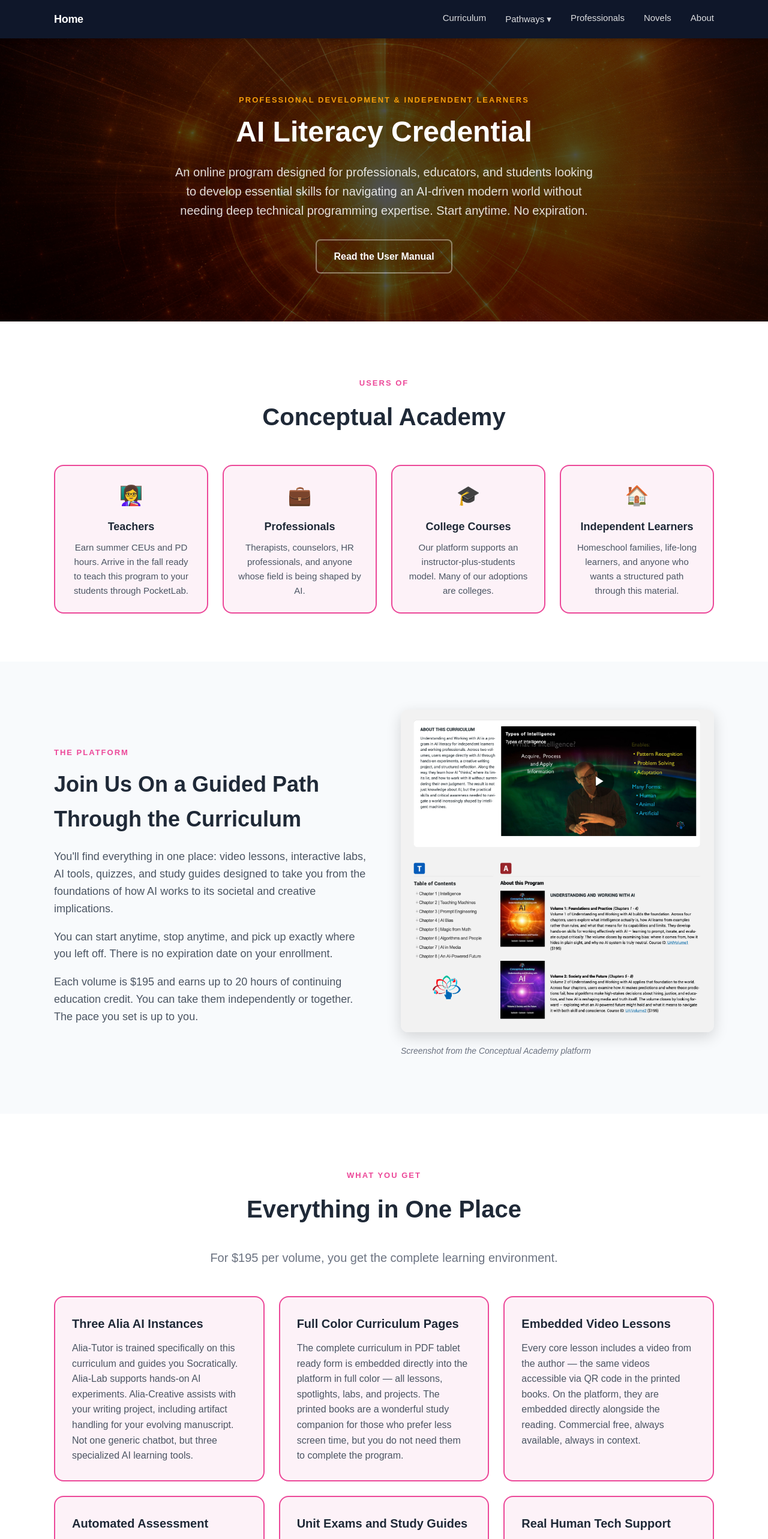
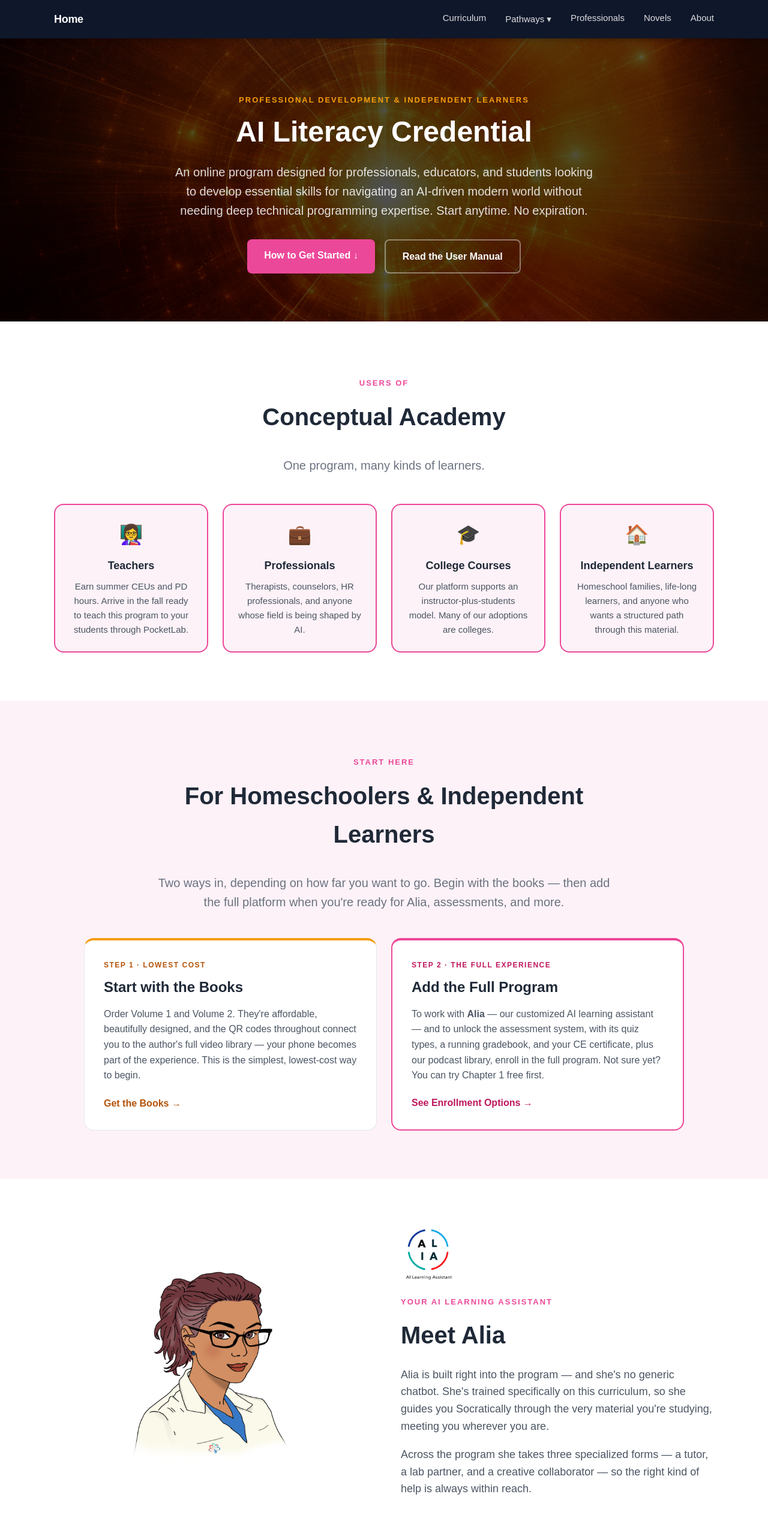
Before and after one commit to Suchocki88/UnderstandingAI.ai, a Next.js app: page /academy in a window 1280 px wide. Shown: the top 2566 px of the page at 60% size. Built offline with nearby package versions, Linux system fonts and the light colour scheme.

Commit message:
Update page metadata and improve content clarity

```diff
--- a/app/academy/page.tsx
+++ b/app/academy/page.tsx
@@ -1,7 +1,7 @@
 import Link from "next/link";
 export const metadata = {
   title: "Professional Development & CEUs | Conceptual Academy",
-  description: "Earn continuing education credits studying AI literacy. Self-paced, no expiration. For teachers, professionals, and independent learners.",
+  description: "Earn continuing education credits studying AI literacy. Self-paced, no expiration. For teachers, professionals, homeschoolers, and independent learners.",
 }
 export default function Page() {
   return (
@@ -32,6 +32,21 @@ export default function Page() {
           </p>
           <div style={{ display: "flex", gap: 16, justifyContent: "center", flexWrap: "wrap" }}>
             <a
+              href="#start"
+              style={{
+                background: "#ec4899",
+                color: "white",
+                padding: "14px 28px",
+                borderRadius: 8,
+                textDecoration: "none",
+                fontWeight: 700,
+                fontSize: 16,
+                display: "inline-block",
+              }}
+            >
+              How to Get Started ↓
+            </a>
+            <a
               href="https://conceptualacademy.com/sites/default/files/2026-03/UAI_Users_Manual.pdf"
               target="_blank"
               rel="noopener noreferrer"
@@ -61,11 +76,11 @@ export default function Page() {
             </p>
             <h2 style={{ fontSize: 40, marginTop: 12 }}>Conceptual Academy</h2>
             <p style={{ marginTop: 16, fontSize: 20, color: "#6b7280" }}>
-
+              One program, many kinds of learners.
             </p>
           </div>
 
-          <div style={{ display: "grid", gridTemplateColumns: "repeat(auto-fit, minmax(220px, 1fr))", gap: 24 }}>
+          <div style={{ display: "grid", gridTemplateColumns: "repeat(auto-fit, minmax(min(100%, 220px), 1fr))", gap: 24 }}>
             <div style={{ background: "#fdf2f8", borderRadius: 16, padding: 24, border: "2px solid #ec4899", textAlign: "center" }}>
               <div style={{ fontSize: 32, marginBottom: 12 }}>👩‍🏫</div>
               <h3 style={{ fontSize: 18, margin: "0 0 8px" }}>Teachers</h3>
@@ -90,22 +105,93 @@ export default function Page() {
         </div>
       </section>
 
+      {/* FOR INDEPENDENT LEARNERS */}
+      <section id="start" style={{ background: "#fdf2f8", padding: "80px 24px" }}>
+        <div style={{ maxWidth: 1000, margin: "0 auto" }}>
+          <div style={{ textAlign: "center", maxWidth: 760, margin: "0 auto 44px" }}>
+            <p style={{ fontSize: 13, fontWeight: 700, textTransform: "uppercase", letterSpacing: 2, color: "#ec4899" }}>
+              Start Here
+            </p>
+            <h2 style={{ fontSize: 40, marginTop: 12 }}>For Homeschoolers &amp; Independent Learners</h2>
+            <p style={{ marginTop: 16, fontSize: 20, color: "#6b7280" }}>
+              Two ways in, depending on how far you want to go. Begin with the books — then add the full platform when you&apos;re ready for Alia, assessments, and more.
+            </p>
+          </div>
+
+          <div style={{ display: "grid", gridTemplateColumns: "repeat(auto-fit, minmax(min(100%, 300px), 1fr))", gap: 24, alignItems: "stretch" }}>
+            {/* Step 1: Books */}
+            <div style={{ background: "#ffffff", borderRadius: 16, padding: 32, border: "1px solid #e5e7eb", borderTop: "4px solid #f59e0b", display: "flex", flexDirection: "column" }}>
+              <p style={{ fontSize: 12, fontWeight: 700, textTransform: "uppercase", letterSpacing: 1.5, color: "#b45309", margin: 0 }}>Step 1 · Lowest Cost</p>
+              <h3 style={{ fontSize: 24, margin: "8px 0 12px" }}>Start with the Books</h3>
+              <p style={{ fontSize: 16, color: "#4b5563", margin: "0 0 20px", flexGrow: 1 }}>
+                Order Volume 1 and Volume 2. They&apos;re affordable, beautifully designed, and the QR codes throughout connect you to the author&apos;s full video library — your phone becomes part of the experience. This is the simplest, lowest-cost way to begin.
+              </p>
+              <Link href="/curriculum" style={{ color: "#b45309", fontWeight: 700, textDecoration: "none", fontSize: 16 }}>
+                Get the Books →
+              </Link>
+            </div>
+
+            {/* Step 2: Full Program */}
+            <div style={{ background: "#ffffff", borderRadius: 16, padding: 32, border: "2px solid #ec4899", borderTop: "4px solid #ec4899", display: "flex", flexDirection: "column" }}>
+              <p style={{ fontSize: 12, fontWeight: 700, textTransform: "uppercase", letterSpacing: 1.5, color: "#be185d", margin: 0 }}>Step 2 · The Full Experience</p>
+              <h3 style={{ fontSize: 24, margin: "8px 0 12px" }}>Add the Full Program</h3>
+              <p style={{ fontSize: 16, color: "#4b5563", margin: "0 0 20px", flexGrow: 1 }}>
+                To work with <strong>Alia</strong> — our customized AI learning assistant — and to unlock the assessment system, with its quiz types, a running gradebook, and your CE certificate, plus our podcast library, enroll in the full program. Not sure yet? You can try Chapter 1 free first.
+              </p>
+              <a href="#enroll" style={{ color: "#be185d", fontWeight: 700, textDecoration: "none", fontSize: 16 }}>
+                See Enrollment Options →
+              </a>
+            </div>
+          </div>
+        </div>
+      </section>
+
+      {/* MEET ALIA */}
+      <section style={{ background: "#ffffff", padding: "80px 24px" }}>
+        <div style={{ maxWidth: 1100, margin: "0 auto", display: "grid", gridTemplateColumns: "repeat(auto-fit, minmax(min(100%, 300px), 1fr))", gap: 56, alignItems: "center" }}>
+          <div style={{ display: "flex", justifyContent: "center" }}>
+            <img
+              src="/images/AliaHiRezSmile.png"
+              alt="Alia, the AI learning assistant"
+              style={{ width: "100%", maxWidth: 320 }}
+            />
+          </div>
+          <div>
+            <img
+              src="/images/AliaCircle.jpg"
+              alt="ALIA — AI Learning Assistant"
+              style={{ width: 92, marginBottom: 16, borderRadius: 8 }}
+            />
+            <p style={{ fontSize: 13, fontWeight: 700, textTransform: "uppercase", letterSpacing: 2, color: "#ec4899", margin: 0 }}>
+              Your AI Learning Assistant
+            </p>
+            <h2 style={{ fontSize: 40, margin: "12px 0 20px" }}>Meet Alia</h2>
+            <p style={{ fontSize: 18, color: "#4b5563", marginBottom: 16 }}>
+              Alia is built right into the program — and she&apos;s no generic chatbot. She&apos;s trained specifically on this curriculum, so she guides you Socratically through the very material you&apos;re studying, meeting you wherever you are.
+            </p>
+            <p style={{ fontSize: 18, color: "#4b5563" }}>
+              Across the program she takes three specialized forms — a tutor, a lab partner, and a creative collaborator — so the right kind of help is always within reach.
+            </p>
+          </div>
+        </div>
+      </section>
+
       {/* PLATFORM SCREENSHOT */}
       <section style={{ background: "#f8fafc", padding: "80px 24px" }}>
-        <div style={{ maxWidth: 1100, margin: "0 auto", display: "grid", gridTemplateColumns: "repeat(auto-fit, minmax(320px, 1fr))", gap: 56, alignItems: "center" }}>
+        <div style={{ maxWidth: 1100, margin: "0 auto", display: "grid", gridTemplateColumns: "repeat(auto-fit, minmax(min(100%, 320px), 1fr))", gap: 56, alignItems: "center" }}>
           <div>
             <p style={{ fontSize: 13, fontWeight: 700, textTransform: "uppercase", letterSpacing: 2, color: "#ec4899" }}>
               The Platform
             </p>
             <h2 style={{ fontSize: 36, margin: "12px 0 20px" }}>Join Us On a Guided Path Through the Curriculum</h2>
             <p style={{ fontSize: 18, color: "#4b5563", marginBottom: 16 }}>
-              You'll find everything in one place: video lessons, interactive labs, AI tools, quizzes, and study guides designed to take you from the foundations of how AI works to its societal and creative implications.
+              You&apos;ll find everything in one place: video lessons, interactive labs, AI tools, quizzes, and study guides designed to take you from the foundations of how AI works to its societal and creative implications.
             </p>
-              <p style={{ fontSize: 18, color: "#4b5563", marginBottom: 16 }}>
+            <p style={{ fontSize: 18, color: "#4b5563", marginBottom: 16 }}>
               You can start anytime, stop anytime, and pick up exactly where you left off. There is no expiration date on your enrollment.
             </p>
             <p style={{ fontSize: 18, color: "#4b5563" }}>
-              Each volume is $195 and earns up to 20 hours of continuing education credit. You can take them independently or together. The pace you set is up to you.
+              The full program is $195 and earns up to 40 hours of continuing education credit across all eight chapters. The pace you set is up to you.
             </p>
           </div>
           <div>
@@ -115,8 +201,8 @@ export default function Page() {
               style={{ width: "100%", borderRadius: 12, boxShadow: "0 8px 24px rgba(0,0,0,0.15)" }}
             />
             <p style={{ fontSize: 14, color: "#6b7280", fontStyle: "italic", marginTop: 12 }}>
-  Screenshot from the Conceptual Academy platform
-</p>
+              Screenshot from the Conceptual Academy platform
+            </p>
           </div>
         </div>
       </section>
@@ -130,11 +216,11 @@ export default function Page() {
             </p>
             <h2 style={{ fontSize: 40, marginTop: 12 }}>Everything in One Place</h2>
             <p style={{ marginTop: 16, fontSize: 20, color: "#6b7280" }}>
-              For $195 per volume, you get the complete learning environment.
+              For $195, you get the complete learning environment.
             </p>
           </div>
 
-          <div style={{ display: "grid", gridTemplateColumns: "repeat(3, 1fr)", gap: 24, marginBottom: 24 }}>
+          <div style={{ display: "grid", gridTemplateColumns: "repeat(auto-fit, minmax(min(100%, 260px), 1fr))", gap: 24, marginBottom: 24 }}>
 
             <div style={{ background: "#fdf2f8", borderRadius: 16, padding: 28, border: "2px solid #ec4899" }}>
               <h3 style={{ fontSize: 20, margin: "0 0 12px" }}>Three Alia AI Instances</h3>
@@ -159,7 +245,7 @@ export default function Page() {
 
           </div>
 
-          <div style={{ display: "grid", gridTemplateColumns: "repeat(3, 1fr)", gap: 24 }}>
+          <div style={{ display: "grid", gridTemplateColumns: "repeat(auto-fit, minmax(min(100%, 260px), 1fr))", gap: 24 }}>
 
             <div style={{ background: "#fdf2f8", borderRadius: 16, padding: 28, border: "2px solid #ec4899" }}>
               <h3 style={{ fontSize: 20, margin: "0 0 12px" }}>Automated Assessment</h3>
@@ -191,7 +277,7 @@ export default function Page() {
         <div style={{ maxWidth: 1100, margin: "0 auto" }}>
 
           {/* Top: text left, certificate right */}
-          <div style={{ display: "grid", gridTemplateColumns: "repeat(auto-fit, minmax(320px, 1fr))", gap: 56, alignItems: "center", marginBottom: 48 }}>
+          <div style={{ display: "grid", gridTemplateColumns: "repeat(auto-fit, minmax(min(100%, 320px), 1fr))", gap: 56, alignItems: "center", marginBottom: 48 }}>
             <div>
               <p style={{ fontSize: 13, fontWeight: 700, textTransform: "uppercase", letterSpacing: 2, color: "#f59e0b", marginBottom: 16 }}>
                 How Credentialing Works
@@ -201,10 +287,10 @@ export default function Page() {
                 We use a point accumulation system where everyone starts at zero and moves upward based on demonstrated effort. Points are earned only for correct answers. Incorrect answers remain the learning opportunity that they are.
               </p>
               <p style={{ fontSize: 18, color: "rgba(255,255,255,0.85)", marginBottom: 16 }}>
-                Reach the threshold for a chapter and download a personalized 5-hour continuing education certificate with your name and date. Complete the full volume and earn a single 20-hour certificate instead. Complete both volumes for a total of 40 hours of professional development.
+                Reach the threshold for a chapter and download a personalized 5-hour continuing education certificate with your name and date. Complete all eight chapters to earn a total of 40 hours of professional development.
               </p>
               <p style={{ fontSize: 18, color: "rgba(255,255,255,0.85)" }}>
-                Along with the certificate, you'll finish with a much deeper understanding of the nature of AI and how to work with it effectively.
+                Along with the certificate, you&apos;ll finish with a much deeper understanding of the nature of AI and how to work with it effectively.
               </p>
             </div>
             <div style={{ display: "flex", flexDirection: "column", alignItems: "center", gap: 16 }}>
@@ -220,7 +306,7 @@ export default function Page() {
           </div>
 
           {/* Bottom: point breakdown cards full width */}
-          <div style={{ display: "grid", gridTemplateColumns: "repeat(auto-fit, minmax(180px, 1fr))", gap: 16 }}>
+          <div style={{ display: "grid", gridTemplateColumns: "repeat(auto-fit, minmax(min(100%, 180px), 1fr))", gap: 16 }}>
             <div style={{ background: "rgba(255,255,255,0.08)", borderRadius: 12, padding: 24 }}>
               <h3 style={{ color: "#f59e0b", margin: "0 0 8px", fontSize: 18 }}>Video Quizzes</h3>
               <p style={{ color: "rgba(255,255,255,0.75)", margin: 0 }}>5 points per correct answer</p>
@@ -234,12 +320,12 @@ export default function Page() {
               <p style={{ color: "rgba(255,255,255,0.75)", margin: 0 }}>10 points per correct answer</p>
             </div>
             <div style={{ background: "#f59e0b", borderRadius: 12, padding: 24 }}>
-              <h3 style={{ color: "#0f172a", margin: "0 0 8px", fontSize: 18 }}>Certificate</h3>
+              <h3 style={{ color: "#0f172a", margin: "0 0 8px", fontSize: 18 }}>Chapter Certificate</h3>
               <p style={{ color: "#0f172a", margin: 0 }}>5 hours CE — complete the chapter</p>
             </div>
             <div style={{ background: "#f59e0b", borderRadius: 12, padding: 24 }}>
-              <h3 style={{ color: "#0f172a", margin: "0 0 8px", fontSize: 18 }}>Volume Certificate</h3>
-              <p style={{ color: "#0f172a", margin: 0 }}>20 hours CE — complete the volume</p>
+              <h3 style={{ color: "#0f172a", margin: "0 0 8px", fontSize: 18 }}>Program Certificate</h3>
+              <p style={{ color: "#0f172a", margin: 0 }}>40 hours CE — complete all chapters</p>
             </div>
           </div>
 
@@ -248,7 +334,7 @@ export default function Page() {
 
       {/* A NOTE ABOUT POCKETLAB */}
       <section style={{ background: "#f8fafc", padding: "80px 24px" }}>
-        <div style={{ maxWidth: 1100, margin: "0 auto", display: "grid", gridTemplateColumns: "repeat(auto-fit, minmax(320px, 1fr))", gap: 56, alignItems: "center" }}>
+        <div style={{ maxWidth: 1100, margin: "0 auto", display: "grid", gridTemplateColumns: "repeat(auto-fit, minmax(min(100%, 320px), 1fr))", gap: 56, alignItems: "center" }}>
           <div style={{ display: "flex", justifyContent: "center" }}>
             <img
               src="/images/FrankBulbClear.png"
@@ -262,42 +348,48 @@ export default function Page() {
             </p>
             <h2 style={{ fontSize: 36, margin: "0 0 20px" }}>A Note For Teachers</h2>
             <p style={{ fontSize: 18, color: "#4b5563", marginBottom: 16 }}>
-              CEU's and PD hours are only available through the self-guided AI program on the Conceptual Academy platform.
+              CEUs and PD hours are only available through the self-guided AI program on the Conceptual Academy platform.
             </p>
             <p style={{ fontSize: 18, color: "#4b5563", marginBottom: 16 }}>
-              If you are also interested in teaching this program to your high school students, we encourage you to open a teacher's account on PocketLab's Notebook platform.
+              If you are also interested in teaching this program to your high school students, we encourage you to open a teacher&apos;s account on PocketLab&apos;s Notebook platform — the classroom version includes built-in teacher notes and pedagogy.
             </p>
           </div>
         </div>
       </section>
 
       {/* ENROLL */}
-      <section style={{ background: "#fdf2f8", padding: "80px 24px" }}>
-        <div style={{ maxWidth: 1100, margin: "0 auto", display: "grid", gridTemplateColumns: "repeat(auto-fit, minmax(320px, 1fr))", gap: 56, alignItems: "center" }}>
+      <section id="enroll" style={{ background: "#fdf2f8", padding: "80px 24px" }}>
+        <div style={{ maxWidth: 1100, margin: "0 auto", display: "grid", gridTemplateColumns: "repeat(auto-fit, minmax(min(100%, 320px), 1fr))", gap: 56, alignItems: "center" }}>
           <div>
             <p style={{ fontSize: 13, fontWeight: 700, textTransform: "uppercase", letterSpacing: 2, color: "#ec4899", marginBottom: 16 }}>
               Enroll Today
             </p>
             <h2 style={{ fontSize: 40, margin: "0 0 24px" }}>Start Anytime. Go at Your Own Pace.</h2>
             <p style={{ fontSize: 18, color: "#4b5563", marginBottom: 24 }}>
-              To enroll, go to Conceptual Academy and sign up. When prompted for a Course ID, use the ones below. Payment is accepted via PayPal or credit card.
+              To enroll, go to Conceptual Academy and sign up. When prompted for a Course ID, enter one of the codes below. Payment for the full program is accepted via PayPal or credit card.
             </p>
 
             <div style={{ display: "grid", gap: 16, marginBottom: 32 }}>
               <div style={{ background: "#ffffff", borderRadius: 12, padding: 20, border: "2px solid #ec4899" }}>
                 <p style={{ margin: 0, fontSize: 16 }}>
-                  <strong>Volume 1: Foundations and Practice</strong><br />
+                  <strong>Try It Free — Chapter 1</strong><br />
                   <span style={{ color: "#6b7280" }}>Course ID: </span>
-                  <strong style={{ color: "#ec4899", fontSize: 18 }}>UAIVolume1</strong>
-                  <span style={{ color: "#6b7280", marginLeft: 16 }}>$195</span>
+                  <strong style={{ color: "#ec4899", fontSize: 18 }}>UAI01Free</strong>
+                  <span style={{ color: "#6b7280", marginLeft: 16 }}>Free · 5 CE hours</span>
+                </p>
+                <p style={{ margin: "8px 0 0", fontSize: 14, color: "#6b7280" }}>
+                  Experience Alia and the platform with no commitment.
                 </p>
               </div>
               <div style={{ background: "#ffffff", borderRadius: 12, padding: 20, border: "2px solid #ec4899" }}>
                 <p style={{ margin: 0, fontSize: 16 }}>
-                  <strong>Volume 2: Society and the Future</strong><br />
+                  <strong>The Full Program — All 8 Chapters</strong><br />
                   <span style={{ color: "#6b7280" }}>Course ID: </span>
-                  <strong style={{ color: "#ec4899", fontSize: 18 }}>UAIVolume2</strong>
-                  <span style={{ color: "#6b7280", marginLeft: 16 }}>$195</span>
+                  <strong style={{ color: "#ec4899", fontSize: 18 }}>UAIHome</strong>
+                  <span style={{ color: "#6b7280", marginLeft: 16 }}>$195 · up to 40 CE hours</span>
+                </p>
+                <p style={{ margin: "8px 0 0", fontSize: 14, color: "#6b7280" }}>
+                  Full Alia access, every quiz type and your gradebook, the podcast library, and your certificate.
                 </p>
               </div>
             </div>
@@ -325,11 +417,21 @@ export default function Page() {
             </a>
           </div>
           <div>
-            <img
-              src="/images/CASignUp.jpg"
-              alt="Conceptual Academy sign up"
-              style={{ width: "100%", borderRadius: 12, boxShadow: "0 8px 24px rgba(0,0,0,0.15)" }}
-            />
+            <div style={{ borderRadius: 12, overflow: "hidden", boxShadow: "0 12px 36px rgba(0,0,0,0.16)", border: "1px solid #e5e7eb", background: "white" }}>
+              <div style={{ background: "#e5e7eb", padding: "10px 14px", display: "flex", gap: 7 }}>
+                <span style={{ width: 11, height: 11, borderRadius: 100, background: "#f87171" }} />
+                <span style={{ width: 11, height: 11, borderRadius: 100, background: "#fbbf24" }} />
+                <span style={{ width: 11, height: 11, borderRadius: 100, background: "#34d399" }} />
+              </div>
+              <img
+                src="/images/UAI01Free.jpg"
+                alt="Conceptual Academy sign-up page showing the Course ID field"
+                style={{ display: "block", width: "100%" }}
+              />
+            </div>
+            <p style={{ fontSize: 14, color: "#6b7280", marginTop: 14, lineHeight: 1.6 }}>
+              Enter your Course ID where it says <strong>Course ID</strong> — <strong style={{ color: "#be185d" }}>UAI01Free</strong> for the free chapter, or <strong style={{ color: "#be185d" }}>UAIHome</strong> for the full program. You can leave the &ldquo;vendor code&rdquo; box unchecked.
+            </p>
           </div>
         </div>
       </section>
```
